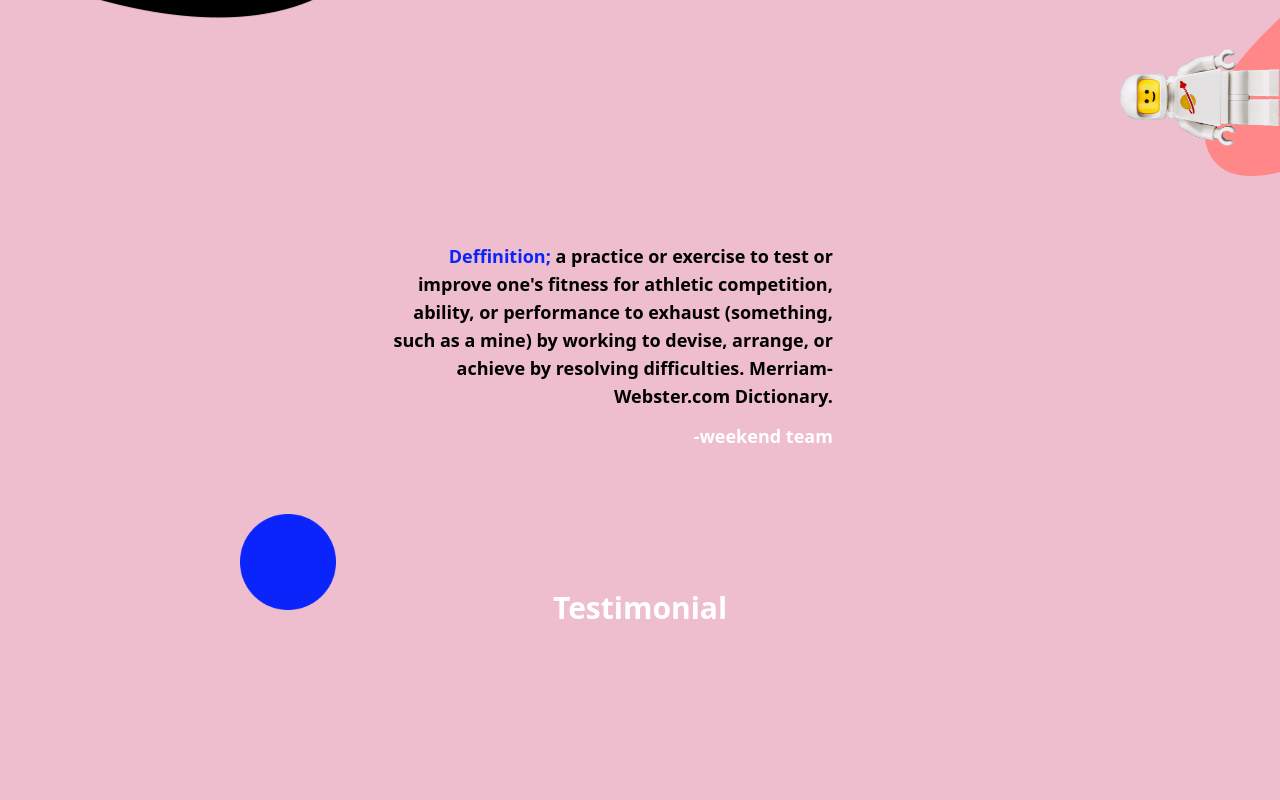
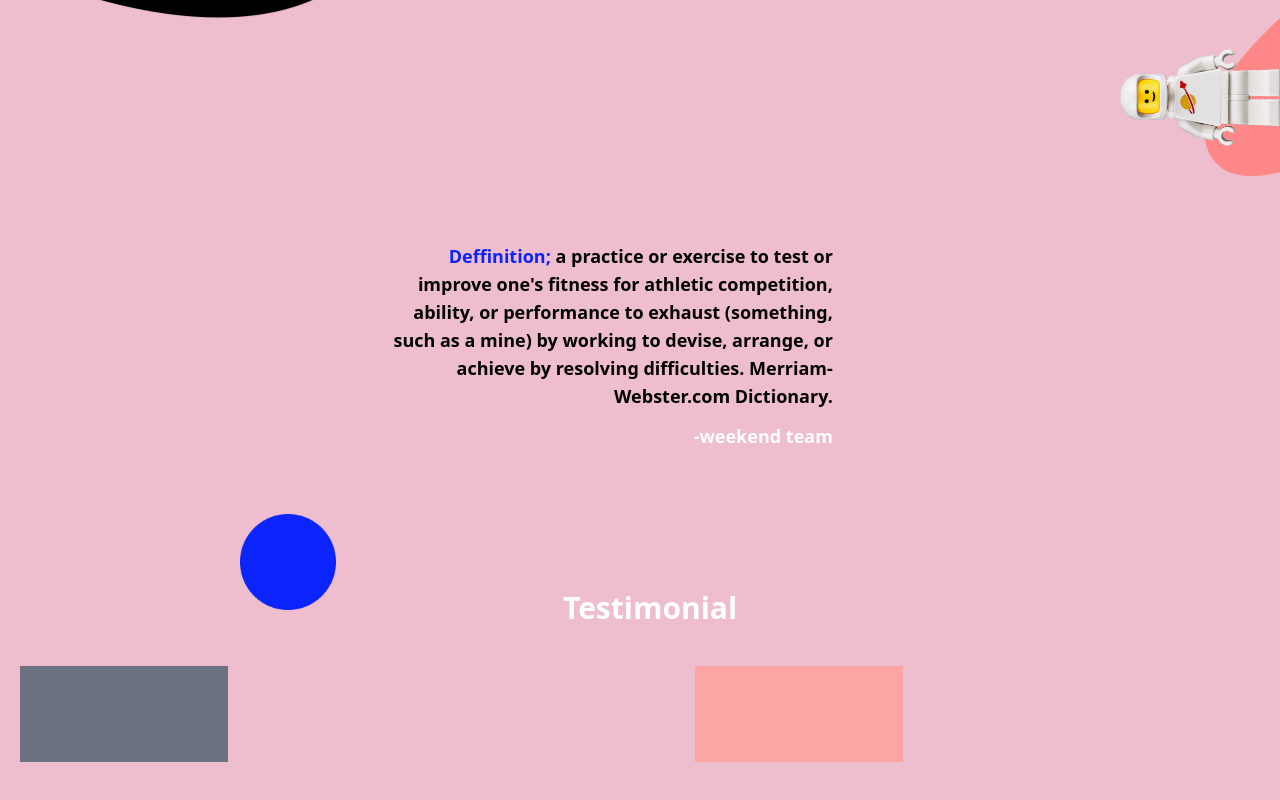
Before and after one commit to aristrisnawan/test-weekend, a React (Create React App) app: page / in a window 1280 px wide. Shown: the part 702-1502 px from the top of the page. Built offline with nearby package versions, Linux system fonts and the light colour scheme.

Commit message:
add slider [onprogress]

```diff
--- a/package.json
+++ b/package.json
@@ -9,6 +9,7 @@
     "react": "^17.0.2",
     "react-dom": "^17.0.2",
     "react-scripts": "5.0.0",
+    "swiper": "^8.0.6",
     "web-vitals": "^2.1.0"
   },
   "scripts": {
--- a/src/components/DefinitionComponent.js
+++ b/src/components/DefinitionComponent.js
@@ -2,6 +2,13 @@ import React from "react";
 import merah2 from "../images/merah2.png";
 import bitmap from "../images/bitmap.png";
 import bulat from "../images/bulat.png";
+import { Swiper, SwiperSlide } from "swiper/react";
+
+import "swiper/css";
+import "swiper/css/pagination";
+import "swiper/css/navigation";
+
+import { Pagination, Navigation } from "swiper";
 
 export default function DefinitionComponent() {
   return (
@@ -39,13 +46,34 @@ export default function DefinitionComponent() {
       </div>
 
       {/* testimoni */}
-      <div className=" -mt-5 px-5">
-        <p className="text-3xl text-white font-bold laptop:text-center">
+      <div className=" -mt-5 pl-5">
+        <p className="text-3xl text-white font-bold laptop:text-center mb-10">
           Testimonial
         </p>
-        {/* <div>
-          <div className="w-24 h-24 bg-blue-700 mt-2"></div>
-        </div> */}
+        <Swiper
+          slidesPerView={2}
+          spaceBetween={90}
+          slidesPerGroup={3}
+          loop={true}
+          loopFillGroupWithBlank={false}
+          navigation={false}
+          modules={[Pagination, Navigation]}
+        >
+          <div>
+            <SwiperSlide className=" mx-4">
+              <div className="w-52 h-24 bg-blue-500"></div>
+            </SwiperSlide>
+            <SwiperSlide>
+              <div className="w-52 h-24 bg-black"></div>
+            </SwiperSlide>
+            <SwiperSlide>
+              <div className="w-52 h-24 bg-gray-500"></div>
+            </SwiperSlide>
+            <SwiperSlide>
+              <div className="w-52 h-24 bg-red-300"></div>
+            </SwiperSlide>
+          </div>
+        </Swiper>
       </div>
     </div>
   );
```
Also changed, not shown: 1 other file (tests, documents, lock files or other folders).
